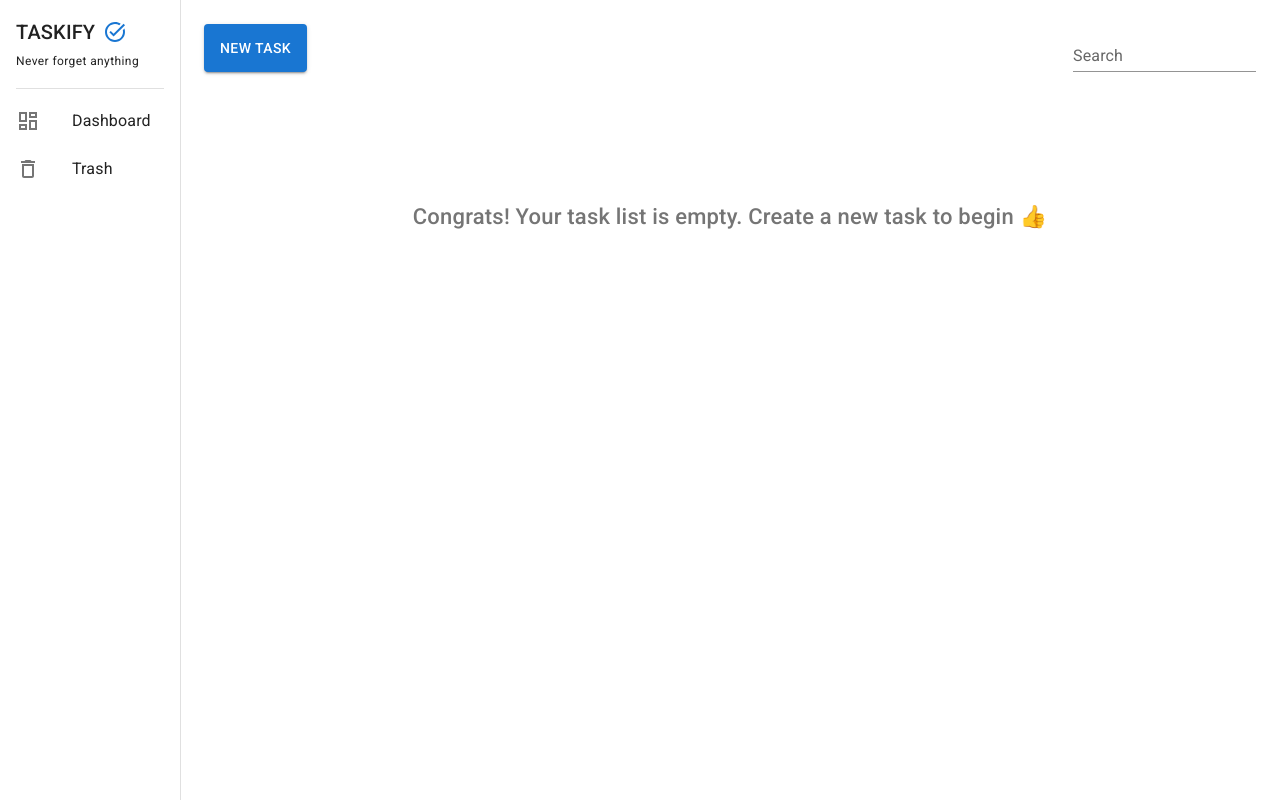
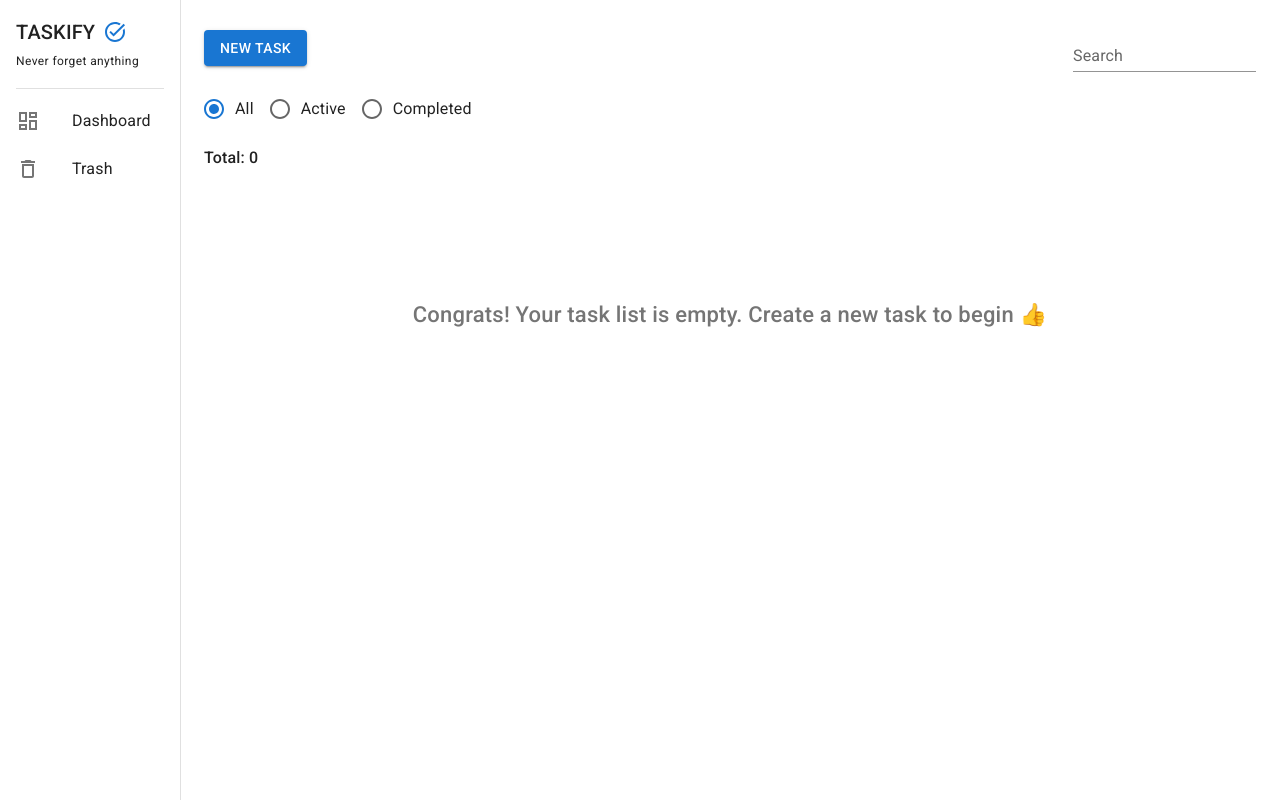
Before and after one commit to idanylomelnyk/taskify, a React (Vite) app: page / in a window 1280 px wide. Built offline with nearby package versions, Linux system fonts and the light colour scheme; a web font is replaced by a local one.

Commit message:
Add task filtering functionality

```diff
--- /dev/null
+++ b/src/components/TasksFilter/TasksFilter.jsx
@@ -0,0 +1,50 @@
+import {
+  Box,
+  FormControl,
+  FormControlLabel,
+  Radio,
+  RadioGroup,
+  Typography,
+} from "@mui/material";
+
+export default function TasksFilter({
+  radioValue,
+  setRadioValue,
+  filteredTasks,
+}) {
+  const handleRadioChange = (e) => {
+    setRadioValue(e.target.value);
+  };
+
+  return (
+    <Box sx={{ mt: 2 }}>
+      <FormControl>
+        <RadioGroup
+          row
+          defaultValue='All'
+          value={radioValue}
+          onChange={handleRadioChange}
+        >
+          <FormControlLabel
+            label='All'
+            value='All'
+            control={<Radio />}
+          ></FormControlLabel>
+          <FormControlLabel
+            label='Active'
+            value='Active'
+            control={<Radio />}
+          ></FormControlLabel>
+          <FormControlLabel
+            label='Completed'
+            value='Completed'
+            control={<Radio />}
+          ></FormControlLabel>
+        </RadioGroup>
+      </FormControl>
+      <Typography sx={{ mt: 2, fontWeight: 500 }}>
+        Total: {filteredTasks().length}
+      </Typography>
+    </Box>
+  );
+}
--- a/src/pages/HomePage/HomePage.jsx
+++ b/src/pages/HomePage/HomePage.jsx
@@ -1,8 +1,9 @@
+import { useState } from "react";
 import { Box, Button, TextField } from "@mui/material";
-import { useState } from "react";
 import TaskList from "../../components/TaskList/TaskList";
 import NewTaskForm from "../../components/NewTaskForm/NewTaskForm";
 import NoTasksNotice from "../../components/NoTasksNotice/NoTasksNotice";
+import TasksFilter from "../../components/TasksFilter/TasksFilter";
 
 export default function HomePage({ tasks, setTasks, setTaskInTrash }) {
   const [openNewTaskModal, setOpenNewTaskModal] = useState(false);
@@ -16,12 +17,21 @@ export default function HomePage({ tasks, setTasks, setTaskInTrash }) {
 
   const [query, setQuery] = useState("");
   const handleSearch = (e) => setQuery(e.target.value);
+
+  const [radioValue, setRadioValue] = useState("All");
+
   const filteredTasks = () => {
-    return tasks.filter(
-      (task) =>
-        task.title.toLowerCase().includes(query.toLowerCase()) ||
-        task.description.toLowerCase().includes(query.toLowerCase())
-    );
+    return tasks
+      .filter(
+        (task) =>
+          task.title.toLowerCase().includes(query.toLowerCase()) ||
+          task.description.toLowerCase().includes(query.toLowerCase())
+      )
+      .filter((task) => {
+        if (radioValue === "All") return true;
+        if (radioValue === "Active") return !task.complete;
+        if (radioValue === "Completed") return task.complete;
+      });
   };
 
   return (
@@ -30,6 +40,7 @@ export default function HomePage({ tasks, setTasks, setTaskInTrash }) {
         sx={{
           display: "flex",
           justifyContent: "space-between",
+          alignItems: "center",
         }}
       >
         <Button
@@ -46,6 +57,11 @@ export default function HomePage({ tasks, setTasks, setTaskInTrash }) {
           onChange={handleSearch}
         ></TextField>
       </Box>
+      <TasksFilter
+        radioValue={radioValue}
+        setRadioValue={setRadioValue}
+        filteredTasks={filteredTasks}
+      />
       <NewTaskForm
         open={openNewTaskModal}
         onClose={handleCloseNewTaskModal}
```
